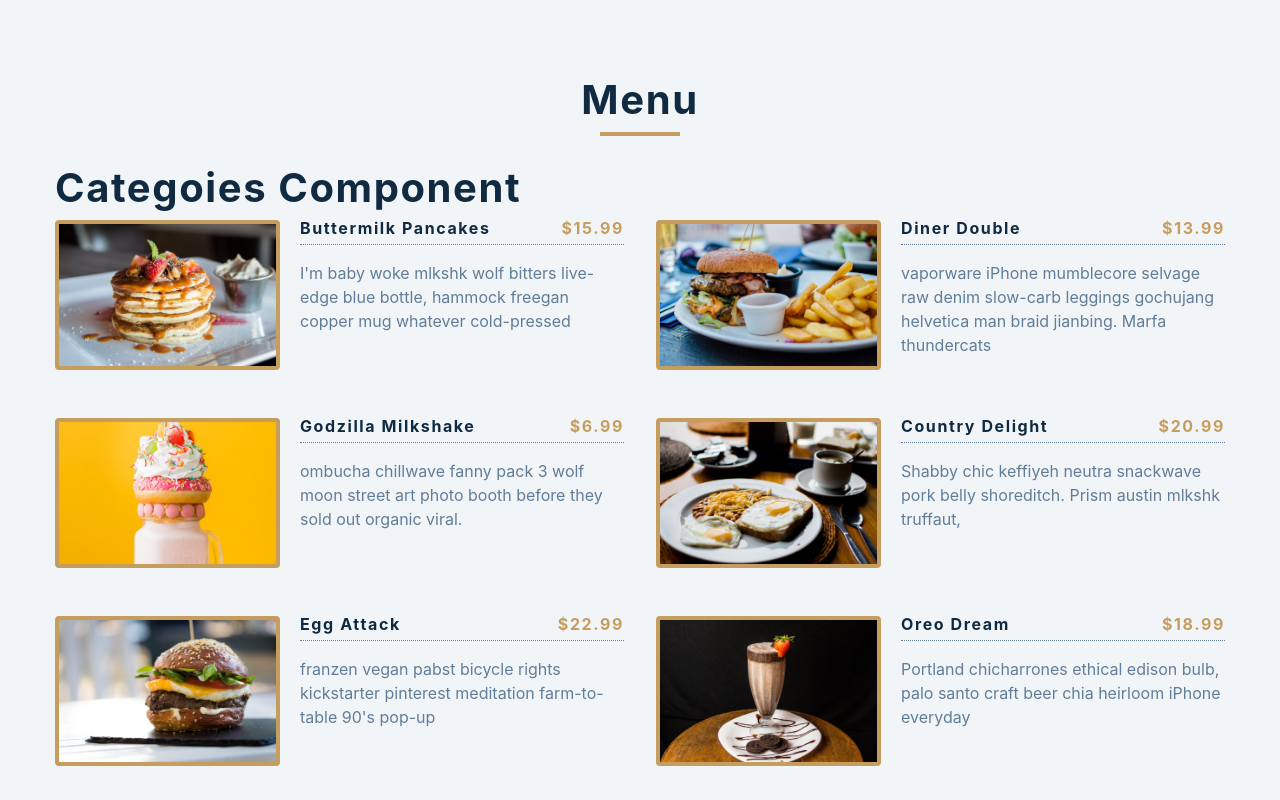
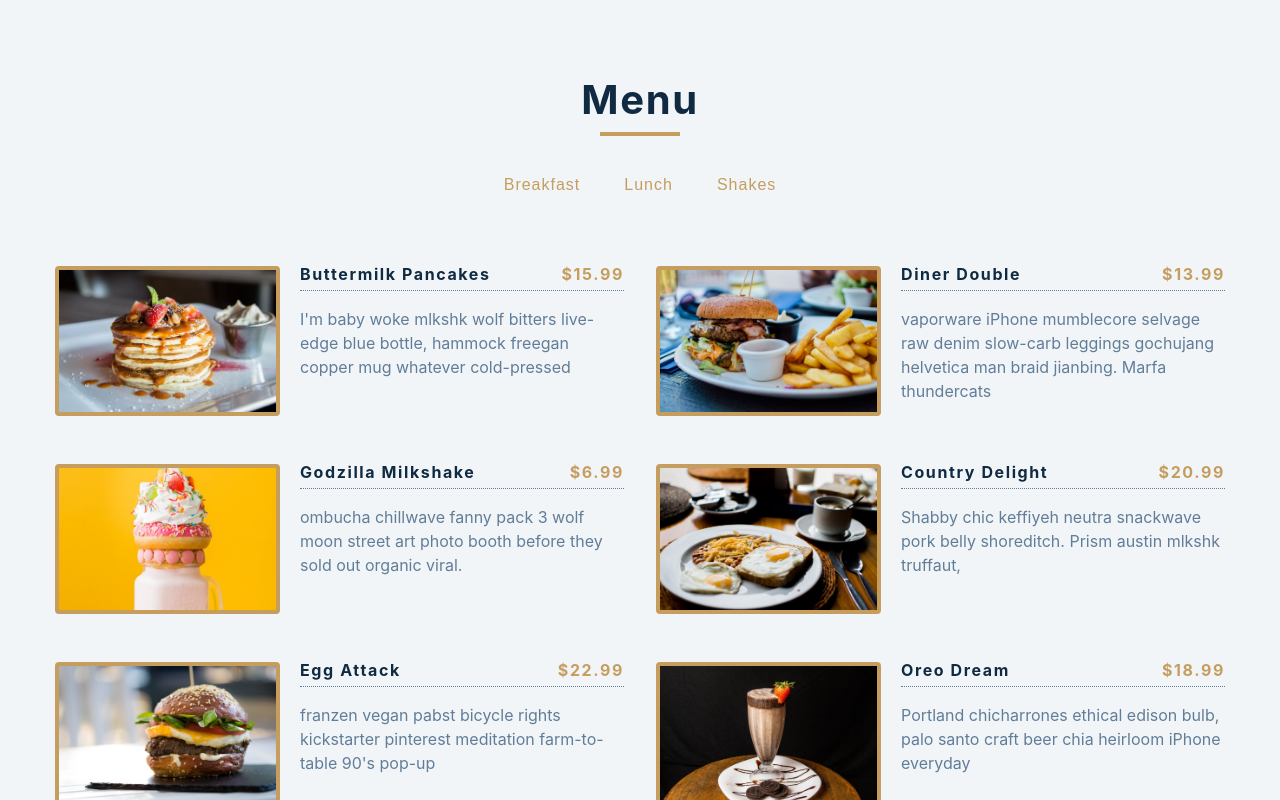
Before and after one commit to stephanieraymos/menu, a React (Create React App) app: page / in a window 1280 px wide. Shown: the top 800 px of the page. Built offline with nearby package versions, Linux system fonts and the light colour scheme.

Commit message:
Category buttons

```diff
--- a/src/Categories.js
+++ b/src/Categories.js
@@ -1,7 +1,11 @@
 import React from "react";
 
-const Categoies = () => {
-  return <h2>categoies component</h2>;
+const Categoies = ({filterItems}) => {
+  return <div className="btn-container">
+    <button className="filter-btn" onClick={() => filterItems('breakfast')}>Breakfast</button>
+    <button className="filter-btn" onClick={() => filterItems('lunch')}>Lunch</button>
+    <button className="filter-btn" onClick={() => filterItems('shakes')}>Shakes</button>
+  </div>;
 };
 
 export default Categoies;
```
